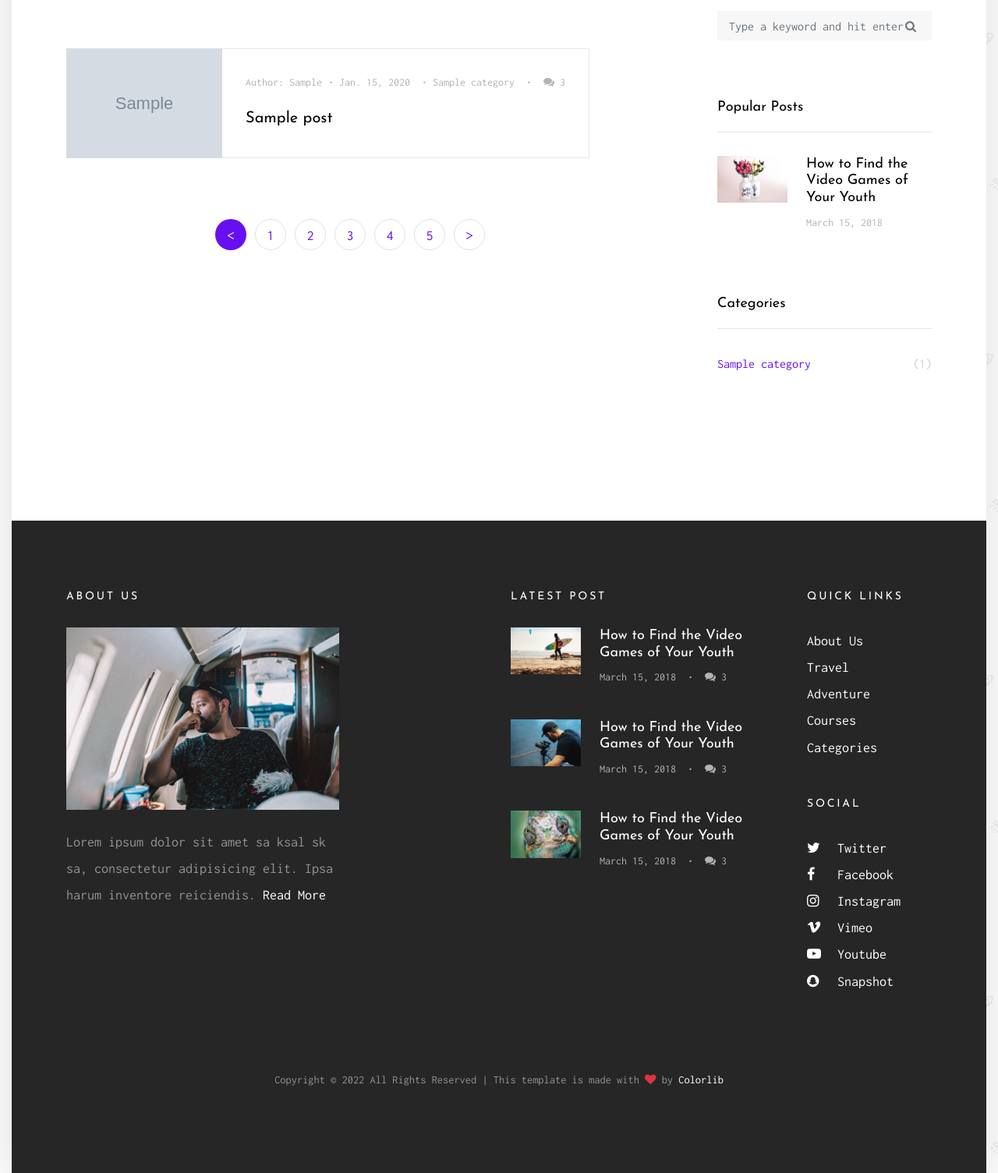
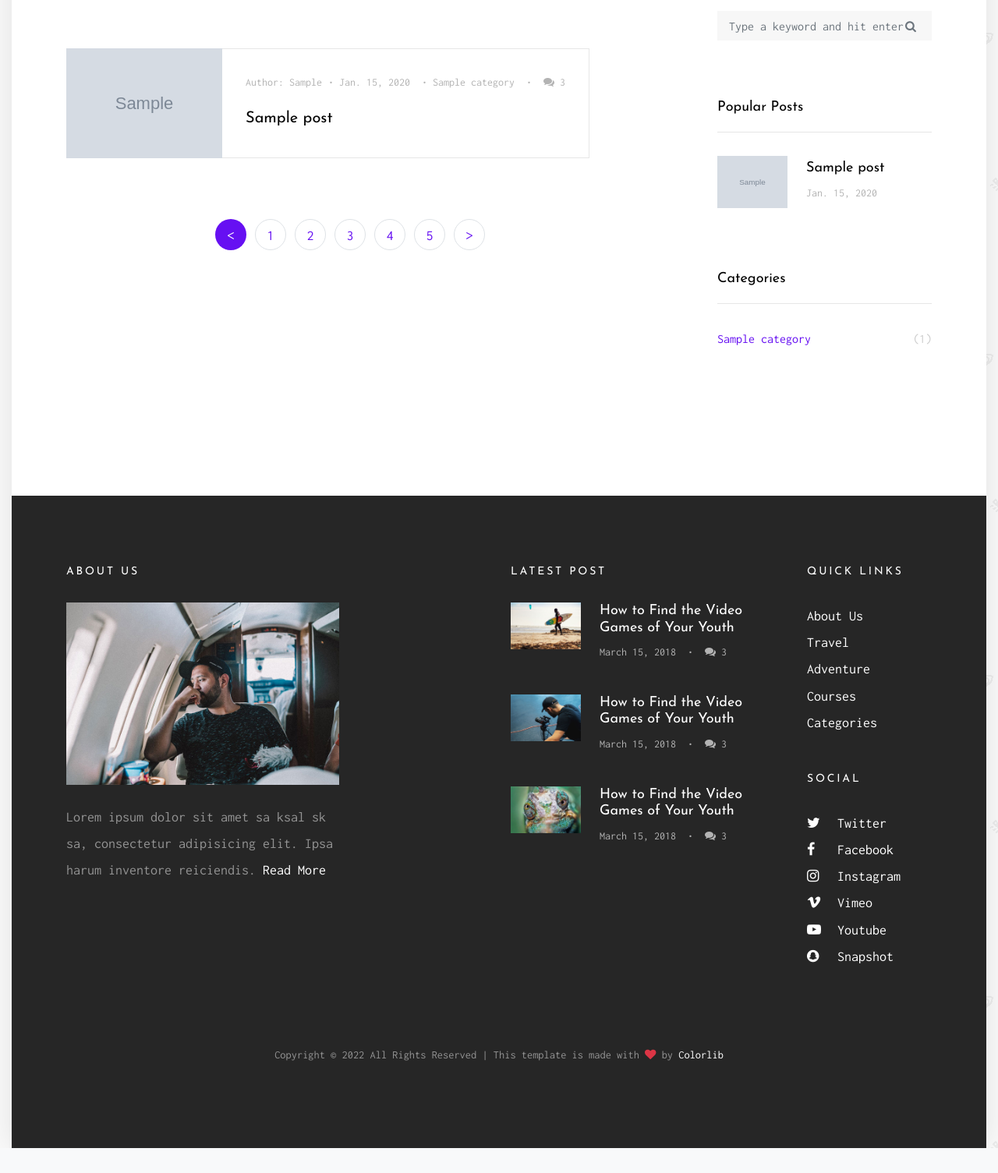
Before and after one commit to LanVu97/BlogWeb, a Django app: a page that uses blogWeb/blogWeb/templates/snippet/sidebar.html in a window 1280 px wide. Shown: the part 438-1943 px from the top of the page at 78% size. After the commit the page ends 1911 px from the top, so only its background shows below. Run offline with Django 3.2, Linux system fonts and the light colour scheme; tables that the repository leaves empty hold one stand-in row (values such as "Sample post"); grey boxes marked "Sample" are stand-in pictures; some libraries are stand-ins or nearby versions.

Commit message:
feat: add popular posts func

```diff
--- a/blogWeb/blog/context_processors.py
+++ b/blogWeb/blog/context_processors.py
@@ -1,5 +1,5 @@
-
-from blog.models import Category, Post
+from django.db.models import Count
+from blog.models import Category, Comment, Post
 
 
 def get_categories(request):
@@ -14,3 +14,12 @@ def get_categories(request):
         cateCount[cate] = num
 
     return {'cateCount': cateCount}
+
+def getPopularPosts(request):
+    posts = Post.objects.annotate(numComment=Count('comments')).order_by('-numComment')
+    top_three_posts = posts[:3]
+    for i in posts:
+      print(i)
+      print(i.numComment)
+
+    return {'popularPosts': top_three_posts}
--- a/blogWeb/blogWeb/settings.py
+++ b/blogWeb/blogWeb/settings.py
@@ -72,6 +72,7 @@ TEMPLATES = [
                 'django.contrib.messages.context_processors.messages',
                 #context processor written by us.
                 'blog.context_processors.get_categories',
+                'blog.context_processors.getPopularPosts',
             ],
         },
     },
--- a/blogWeb/blogWeb/templates/snippet/sidebar.html
+++ b/blogWeb/blogWeb/templates/snippet/sidebar.html
@@ -22,19 +22,19 @@
       <h3 class="heading">Popular Posts</h3>
       <div class="post-entry-sidebar">
         <ul>
-
+          {% for post in popularPosts %}
           <li>
             <a href="">
-              <img src="images/img_2.jpg" alt="Image placeholder" class="mr-4">
+              <img src="{{post.image.url}}" alt="Image placeholder" class="mr-4">
               <div class="text">
-                <h4>How to Find the Video Games of Your Youth</h4>
+                <h4>{{post.title}}</h4>
                 <div class="post-meta">
-                  <span class="mr-2">March 15, 2018 </span>
+                  <span class="mr-2">{{post.create_date}}</span>
                 </div>
               </div>
             </a>
           </li>
-
+          {% endfor %}
         </ul>
       </div>
     </div>
```
